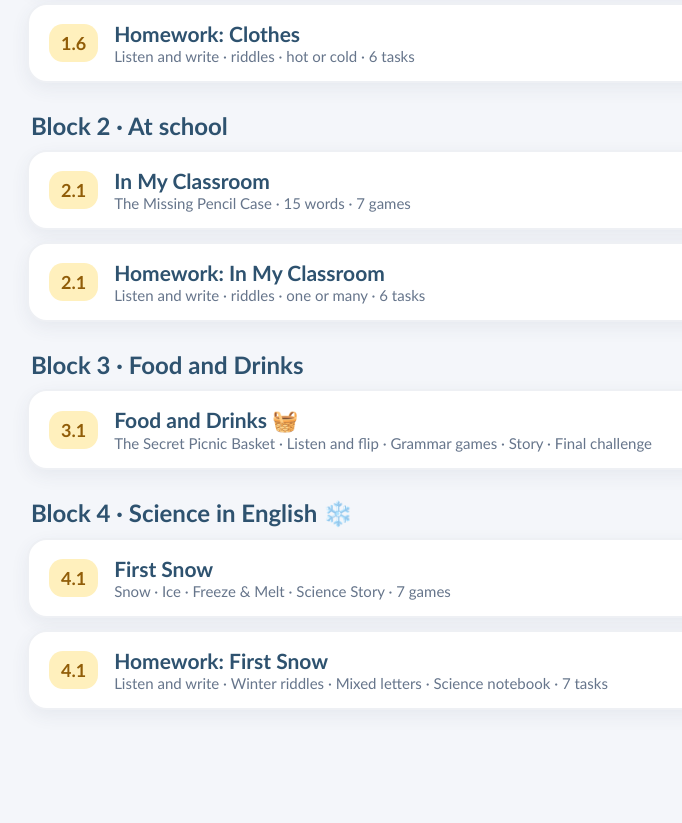
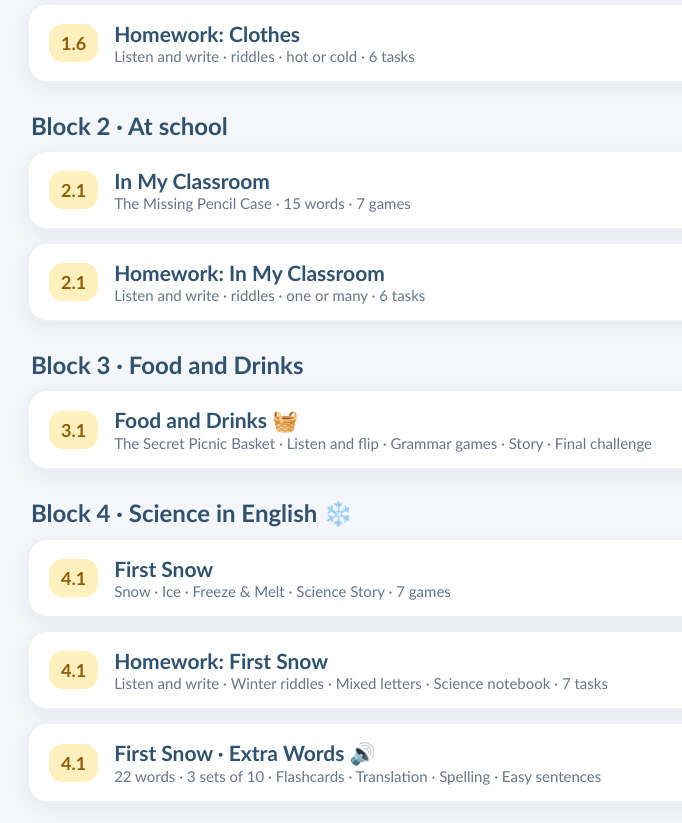
Before and after one commit to elvisk2079-ux/M-M, a plain HTML site: page index.html in a window 1280 px wide. Shown: the part 881-1704 px from the top of the page, without its empty margins (203-885 px from the left). Before the commit the page ends 1651 px from the top, so only its background shows below. Drawn offline with Linux system fonts and the light colour scheme.

Commit message:
Add First Snow extra vocabulary practice to M&M home page

```diff
--- a/index.html
+++ b/index.html
@@ -48,6 +48,7 @@ a.lesson:hover{border-color:#f2a300}
  <div class="list">
   <a class="lesson" href="lessons/4.1/"><span class="n">4.1</span><span><span class="t">First Snow</span><br><span class="d">Snow · Ice · Freeze &amp; Melt · Science Story · 7 games</span></span></a>
   <a class="lesson" href="lessons/4.1/homework.html"><span class="n">4.1</span><span><span class="t">Homework: First Snow</span><br><span class="d">Listen and write · Winter riddles · Mixed letters · Science notebook · 7 tasks</span></span></a>
+  <a class="lesson" href="lessons/4.1/vocabulary.html"><span class="n">4.1</span><span><span class="t">First Snow · Extra Words 🔊</span><br><span class="d">22 words · 3 sets of 10 · Flashcards · Translation · Spelling · Easy sentences</span></span></a>
  </div>
 </div>
 </body>
```
